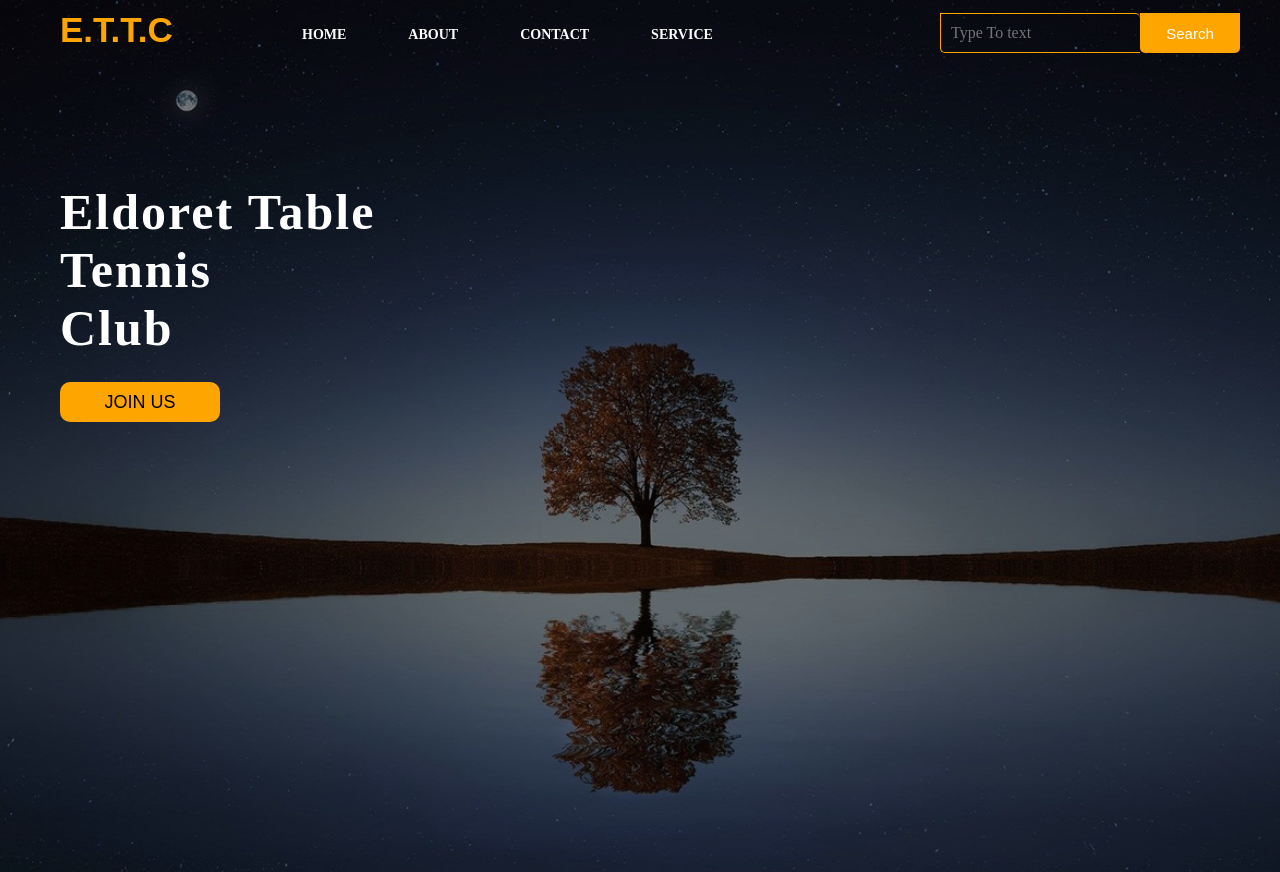
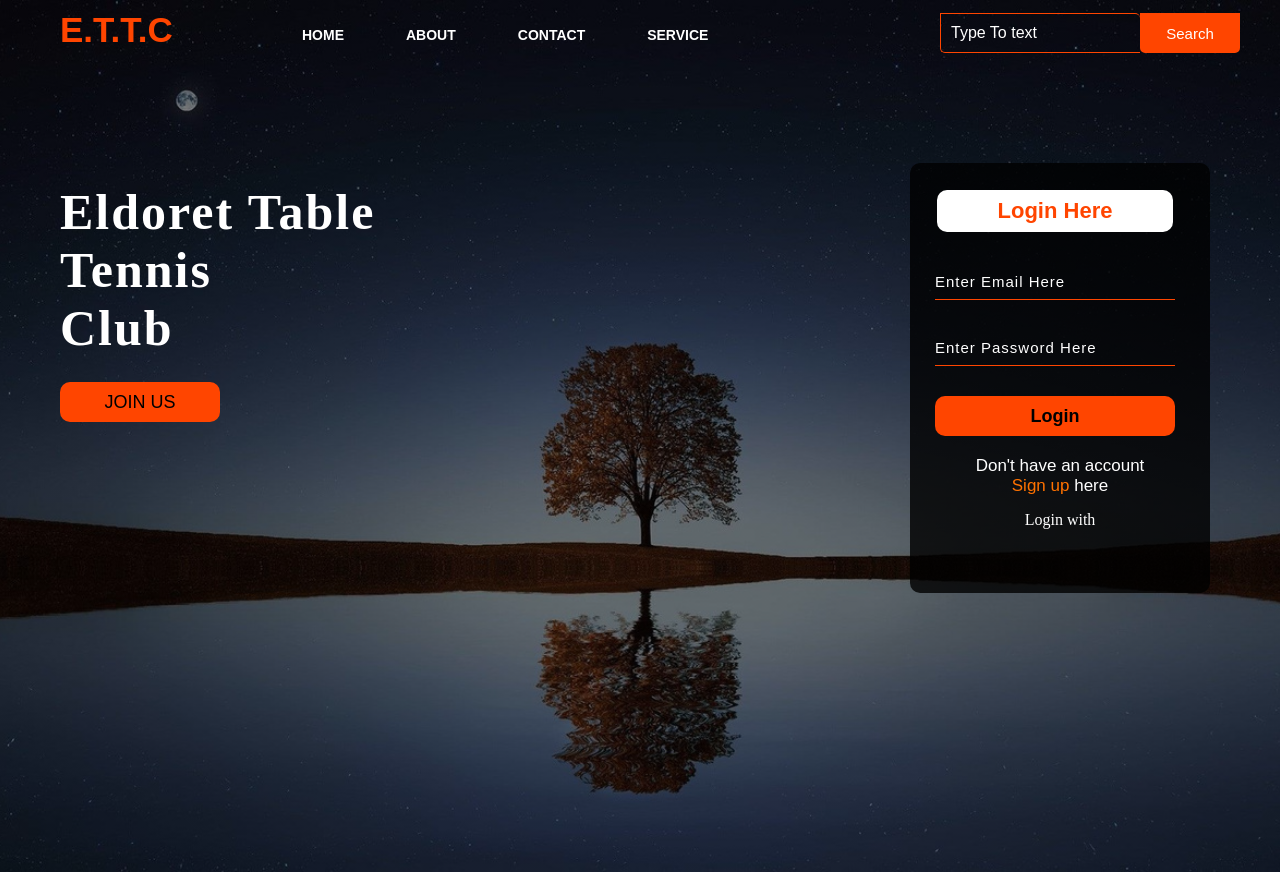
Before and after one commit to Doherty254/eldoret-code-lab, a plain HTML site: page index.html in a window 1280 px wide. Drawn offline with nearby package versions, Linux system fonts and the light colour scheme.

Commit message:
This is third commit

```diff
--- a/index.html
+++ b/index.html
@@ -33,7 +33,24 @@
                     <h1>Eldoret Table <br> <span>Tennis</span> <br>Club</h1>
                     <p class="par"></p>
                     <button class="cn"><a href="#">JOIN US</a></button>
+
+                    <div class="form">
+                    <h2>Login Here</h2>
+                    <input type="email" name="email" placeholder="Enter Email Here">
+                    <input type="password" name="" placeholder="Enter Password Here">
+                    <button class="btnn"><a href="#">Login</a></button>
+
+                    <p class="link">Don't have an account <br>
+                    <a href="#">Sign up</a> here</a></p>
+                    <p class="liw">Login with</p>
+
+
+                </div>
+
                 </div>
              </div>
+
+                </div>
+    <script src="https://unpkg.com/ionicons@5.4.0/dist/ionicons.js"></script>
 </body>
 </html>
--- a/style.css
+++ b/style.css
@@ -24,9 +24,9 @@
 }
 
 .logo{
-    color: orange;
+    color: orangered;
     font-size: 35px;
-    font-family: Arial, Helvetica, sans-serif;
+    font-family: Arial;
     padding-left: 20px;
     float: left;
     padding-top: 10px;
@@ -55,13 +55,13 @@ ul li{
 ul li a{
     text-decoration: none;
     color: white;
-    font-family: Aerial;
+    font-family: Arial;
     font-weight: bold;
-    transition: 0.4ss ease-in-out;
+    transition: 0.4s ease-in-out;
 }
 
 ul li a:hover{
-    color: orange;
+    color: orangered;
 
 }
 
@@ -76,7 +76,7 @@ ul li a:hover{
     width: 200px;
     height: 40px;
     background: transparent;
-    border: 1px solid orange;
+    border: 1px solid orangered;
     margin-top: 13px;
     color: white;
     border-right: none;
@@ -90,8 +90,8 @@ ul li a:hover{
 .btn{
     width:100px;
     height: 40px;
-    background: orange;
-    border: 2px solid orange;
+    background: orangered;
+    border: 2px solid orangered;
     margin-top: 13px;
     color: white;
     font-size: 15px;
@@ -134,7 +134,7 @@ ul li a:hover{
 .content .cn{
     width: 160px;
     height: 40px;
-    background: orange;
+    background: orangered;
     border: none;
     margin-bottom:10px ;
     margin-left: 20px;
@@ -151,6 +151,94 @@ ul li a:hover{
     transition: .3s ease;
 }
 
-.cn :hover{
+.content .cn:hover{
     background-color: white;
 }
+
+.form{
+    width: 250px;
+    height: 380px;
+    background: linear-gradient(to top,  rgb(0, 0, 0, 0.8)50%,rgb(0, 0, 0, 0.8)50%);
+    position: absolute;
+    top: -20px;
+    left: 870px;
+    border-radius: 10px;
+    padding: 25px;
+}
+
+.form h2{
+    width: 220px;
+    font-family: sans-serif;
+    text-align: center;
+    color: orangered;
+    font-size: 22px;
+    background-color: #fff;
+    border-radius: 10px;
+    margin: 2px;
+    padding: 8px;
+}
+
+.form input{
+    width: 240px;
+    background: transparent;
+    height: 35px;
+    border-bottom: 1px solid orangered;
+    border-top: none;
+    border-right: none;
+    border-left: none;
+    color: #fff;
+    font-size: 15px;
+    letter-spacing: 1px;
+    margin-top: 30px;
+    font-family:sans-serif;
+}
+
+.for input:focus{
+    outline: none;
+}
+
+::placeholder{
+    color: #fff;
+    font-family: Arial;
+}
+
+.btnn{
+    width: 240px;
+    height: 40px;
+    background: orangered;
+    border: none;
+    margin-top: 30px;
+    font-size: 18px;
+    border-radius: 10px;
+    cursor: pointer;
+    color: #fff;
+}
+
+.btnn:hover{
+    background: #fff;
+    color: orange;
+}
+
+.btnn a{
+    text-decoration: none;
+    color: #000;
+    font-weight: bold;
+}
+
+.form .link{
+    font-family: Arial, Helvetica, sans-serif;
+    font-size: 17px;
+    padding-top: 20px;
+    text-align: center;
+}
+
+.form .link a{
+    text-decoration: none;
+    color: #ff7200;
+}
+
+.liw{
+    padding-top: 15px;
+    padding-bottom: 10px;
+    text-align: center;
+}
```
Lines whose indentation alone changed are shown as unchanged.
